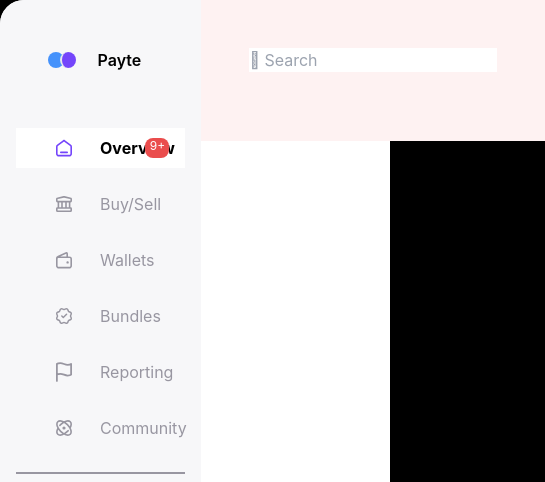
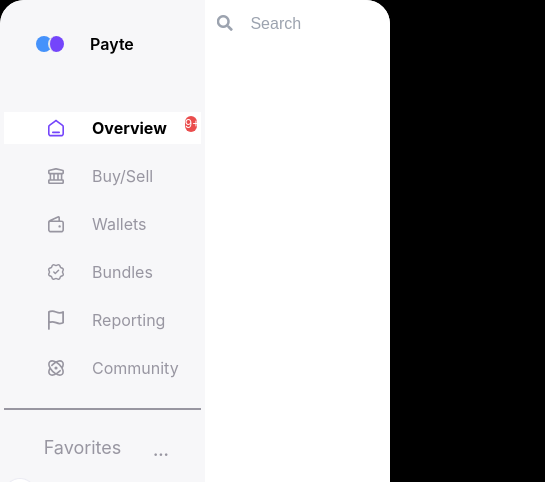
Before and after one commit to yakuza16/TASK, a Vue app in the folder riotters/: page / in a window 390 px wide. Shown: the top 482 px of the page, 545 px wide, since content can reach past the window. Built offline with nearby package versions, Linux system fonts and the light colour scheme; a web font is replaced by a local one.

Commit message:
fix some menu css issues on mobile

```diff
--- a/riotters/src/App.vue
+++ b/riotters/src/App.vue
@@ -1,10 +1,10 @@
 <script setup>
-import Dashboard from "./components/Dashboard.vue"
+import Dashboard from "./components/Dashboard.vue";
 </script>
 
 <template>
   <!-- <HelloWorld msg="Vite + Vue" /> -->
-  <Dashboard />
+  <Dashboard class="overflow-hidden" />
 </template>
 
 <style scoped></style>
--- a/riotters/src/components/Dashboard.vue
+++ b/riotters/src/components/Dashboard.vue
@@ -1,12 +1,12 @@
 <script setup>
-import LeftSidebar from "./LeftSidebar.vue"
-import MainContent from "./MainContent.vue"
+import LeftSidebar from "./LeftSidebar.vue";
+import MainContent from "./MainContent.vue";
 </script>
 
 <template>
-  <div class="w-full h-screen bg-white rounded-3xl flex">
-    <LeftSidebar class="w-1/2 md:w-2/3 lg:w-1/5" />
-    <MainContent class="w-full p-12" />
+  <div class="w-full bg-white rounded-3xl flex">
+    <LeftSidebar />
+    <MainContent class="w-full" />
   </div>
 </template>
 
--- a/riotters/src/components/LeftSidebar.vue
+++ b/riotters/src/components/LeftSidebar.vue
@@ -1,13 +1,13 @@
 <script setup>
-import UpperLogo from "./leftSidebarComponents/UpperLogo.vue"
-import Menu from "./leftSidebarComponents/Menu.vue"
-import BottomInfo from "./leftSidebarComponents/BottomInfo.vue"
-import Avatar from "./leftSidebarComponents/Avatar.vue"
+import UpperLogo from "./leftSidebarComponents/UpperLogo.vue";
+import Menu from "./leftSidebarComponents/Menu.vue";
+import BottomInfo from "./leftSidebarComponents/BottomInfo.vue";
+import Avatar from "./leftSidebarComponents/Avatar.vue";
 </script>
 
 <template>
   <aside
-    class="w-full h-full bg-[#F7F7F9] flex flex-col rounded-tl-3xl rounded-bl-3xl text-[#9896A1] p-4"
+    class="min-w-fit min-h-screen bg-[#F7F7F9] flex flex-col rounded-tl-3xl rounded-bl-3xl text-[#9896A1] px-1 md:px-8"
   >
     <UpperLogo />
     <Menu />
--- a/riotters/src/components/MainMenu.vue
+++ b/riotters/src/components/MainMenu.vue
@@ -1,5 +1,14 @@
 <template>
-  <div class="bg-red-50 h-1/6 w-full">
-    <input type="text" placeholder="&#xF002; Search" />
+  <div class="bg-red-50 h-1/6 w-full flex items-center">
+    <div>
+      <input
+        type="text"
+        placeholder="&#xF002;    Search"
+        class="p-3 transition-colors duration-300 ease-linear hover:bg-gray-200"
+        style="font-family: Arial, 'Font Awesome 5 Free'"
+      />
+    </div>
   </div>
 </template>
+
+<style scoped></style>
--- a/riotters/src/components/leftSidebarComponents/Avatar.vue
+++ b/riotters/src/components/leftSidebarComponents/Avatar.vue
@@ -1,12 +1,12 @@
 <script setup>
 defineProps({
   name: String,
-})
+});
 </script>
 
 <template>
   <div
-    class="h-full mx-auto max-w-full flex place-items-end justify-evenly mb-8 space-x-4 w-full"
+    class="mx-auto max-w-full flex place-items-end justify-evenly mb-8 space-x-4 w-full h-full"
   >
     <div class="hidden lg:block">
       <img src="../../../public/avatar.png" alt="zdjecie" />
--- a/riotters/src/components/leftSidebarComponents/Menu.vue
+++ b/riotters/src/components/leftSidebarComponents/Menu.vue
@@ -1,5 +1,5 @@
 <script setup>
-import { ref } from "vue"
+import { ref } from "vue";
 
 // another way is to add vue router, but in this case i choose this to show v-for loop
 const links = ref([
@@ -33,13 +33,13 @@ const links = ref([
     iconName: "community",
     isActive: false,
   },
-])
+]);
 
 function setActive(links, id) {
   if (links[id].isActive) {
-    links[id].isActive = !links[id].isActive
+    links[id].isActive = !links[id].isActive;
   } else {
-    links[id].isActive = !links[id].isActive
+    links[id].isActive = !links[id].isActive;
   }
 }
 </script>
@@ -50,7 +50,7 @@ function setActive(links, id) {
       <li class="w-full" v-for="(link, index) in links" :key="index">
         <button
           @click="setActive(links, index)"
-          class="w-full md:w-5/6 mx-auto flex items-center space-x-7 transition-shadow ease-in delay-75 hover:shadow-md py-2"
+          class="w-full mx-auto flex items-center space-x-7 transition-shadow ease-in delay-75 hover:shadow-md p-1"
           :class="[
             link.isActive === false
               ? bg - white
@@ -59,7 +59,7 @@ function setActive(links, id) {
         >
           <img
             class="w-4 h-6 lg:w-6 lg:h-8 ml-10"
-            :src="`../../../public/${link.iconName}.svg`"
+            :src="`/${link.iconName}.svg`"
             :alt="link.iconName"
           />
           <span
@@ -72,7 +72,7 @@ function setActive(links, id) {
           }}</span>
           <span
             v-show="link.isActive"
-            class="bg-[#EA4D4D] text-white rounded-lg w-6 h-5 text-xs absolute right-4 top-02"
+            class="bg-[#EA4D4D] text-white rounded-lg w-3 h-4 md:w-4 text-xs absolute right-1 top-1"
             >9+</span
           >
         </button>
```
